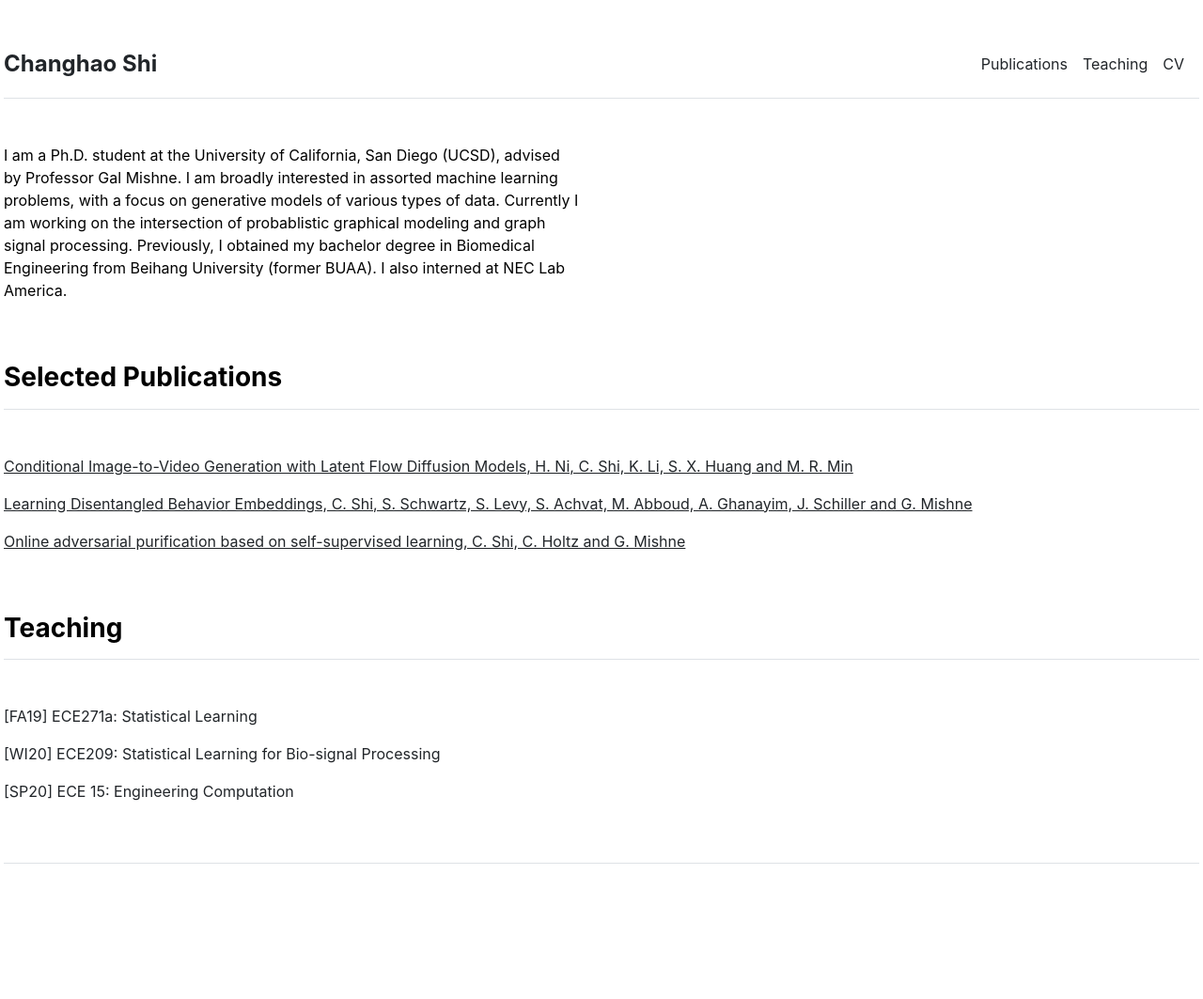
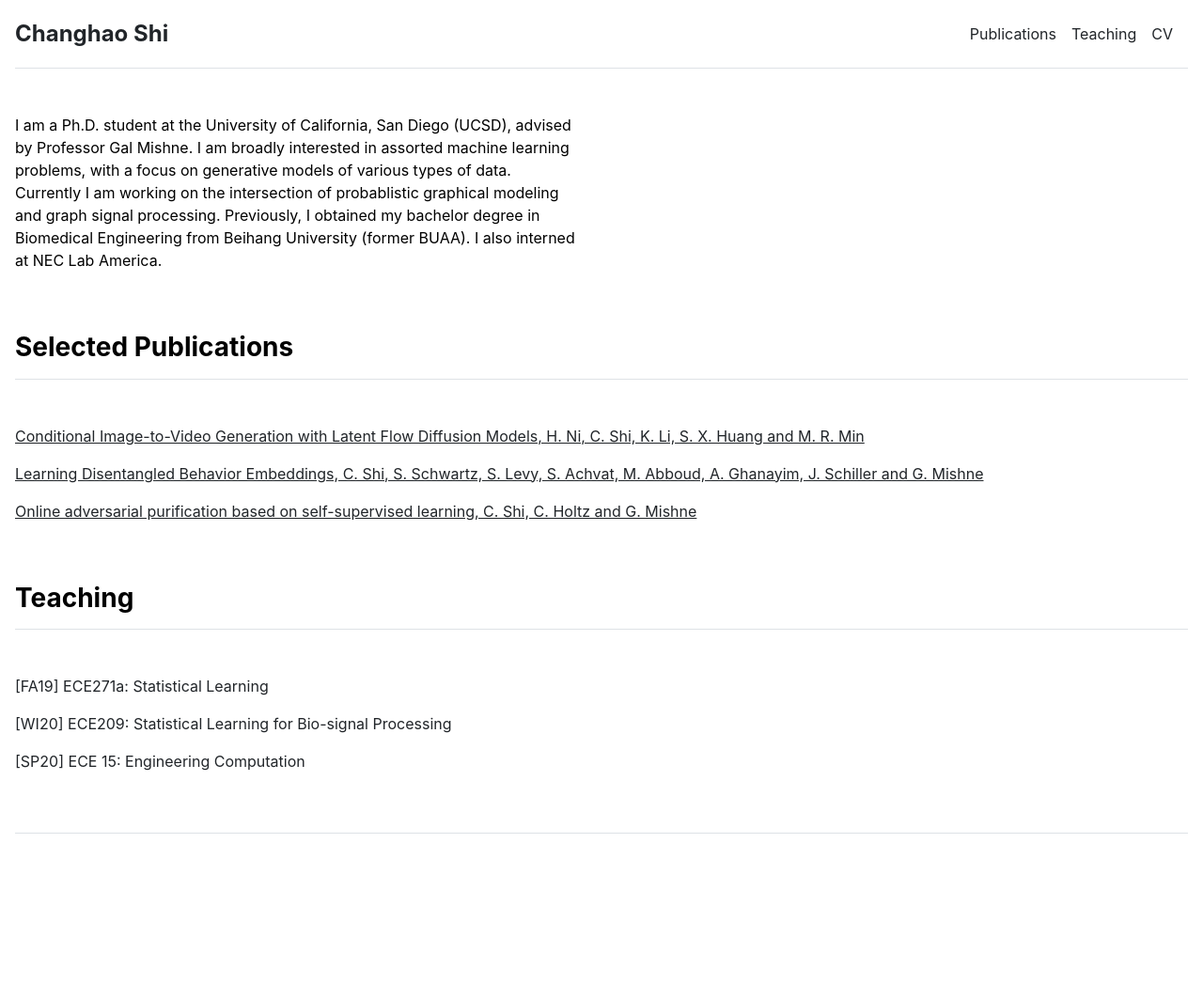
Before and after one commit to ChanghaoShih/ChanghaoShih.github.io, a Jekyll site: the page built from index.md, in a window 1280 px wide. Shown: the whole page at 94% size. Built offline with Jekyll 4.4.1, drawn with Linux system fonts in a browser that asks for light colours; after the commit the page ends 999 px from its top, so only the background shows below that.

Commit message:
change default layouts

```diff
--- a/_layouts/default.html
+++ b/_layouts/default.html
@@ -2,7 +2,7 @@
 <html lang="{{ site.lang | default: "en-US" }}">
   {% include head.html %}
   <body>
-    <div class="col-lg-12 mx-auto p-1 py-md-5">
+    <div class="col-lg-12 mx-auto p-3">
       {% include header.html %}
       {{ content }}
       {% include footer.html %}
```
